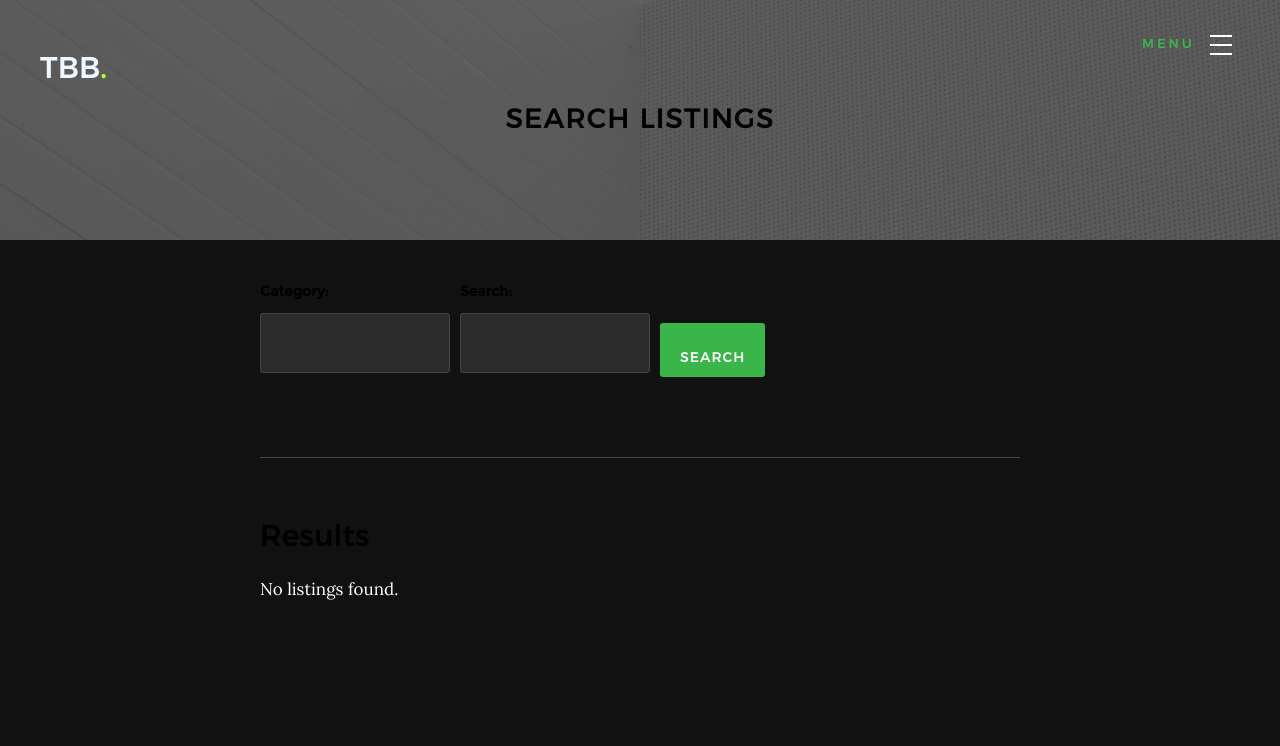
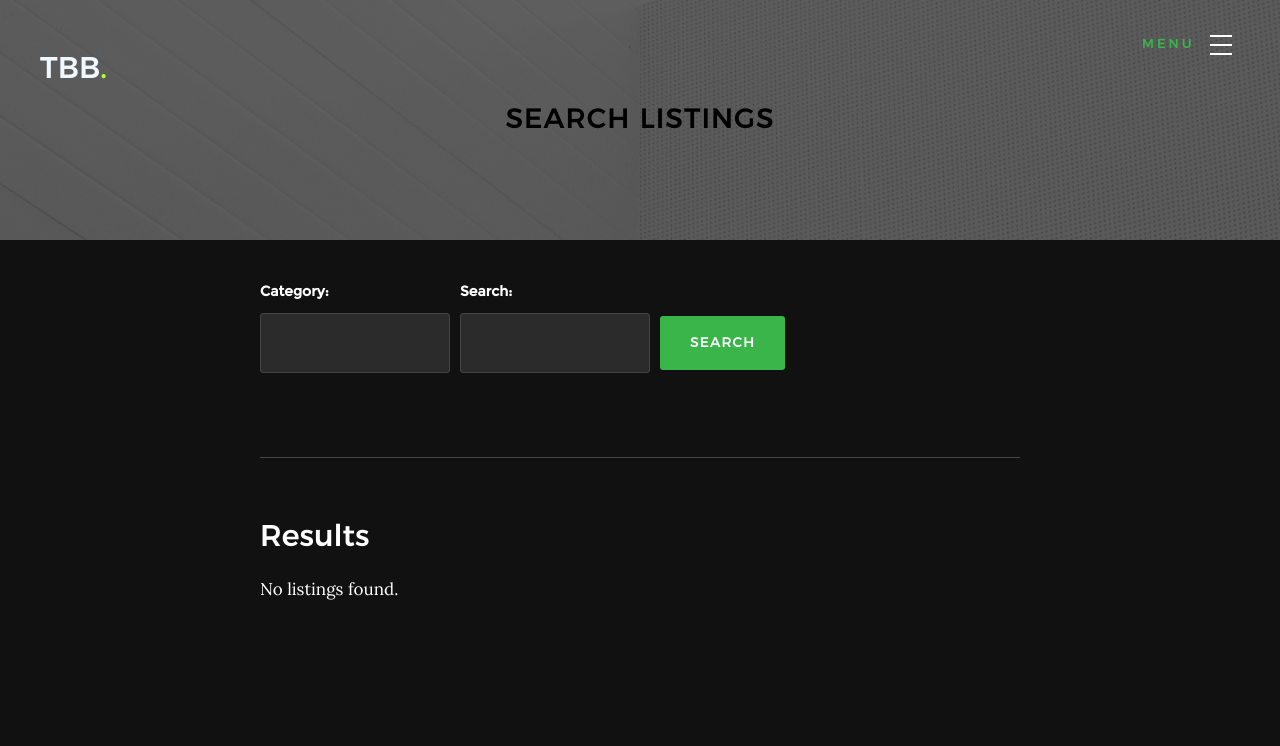
Before and after one commit to Okpara007/trade_by_barter_web_app, a Django app: page /marketplace/search/ in a window 1280 px wide. Shown: the top 746 px of the page. Run offline with Django 5.2, Linux system fonts and the light colour scheme; data that the repository does not hold is empty; some libraries are stand-ins or nearby versions.

Commit message:
cleaned code

```diff
--- a/templates/marketplace/listing_search.html
+++ b/templates/marketplace/listing_search.html
@@ -2,7 +2,6 @@
 {% load static %}
 {% block content %}
 <style>
-  /* Hero Section for Search */
   .search-hero {
     position: relative;
     min-height: 30vh;
@@ -34,7 +33,6 @@
     letter-spacing: 0.1rem;
   }
 
-  /* Container for the search form and results */
   .search-container {
     background: #111;
     padding: 2rem;
@@ -44,7 +42,6 @@
     color: #fff;
   }
 
-  /* Search Form Styling */
   .search-form {
     display: flex;
     align-items: center;
@@ -61,7 +58,6 @@
     color: #fff;
   }
   .search-form button {
-    padding: 1rem 2rem;
     font-size: 1.4rem;
     background: #39b54a;
     border: none;
@@ -71,12 +67,12 @@
     text-transform: uppercase;
     letter-spacing: 0.1rem;
     transition: background 0.3s ease;
+    margin-bottom: 2.6rem;
   }
   .search-form button:hover {
     background: #2e8f3d;
   }
 
-  /* Results Styling */
   .results-list {
     list-style: none;
     padding: 0;
@@ -103,7 +99,16 @@
     color: #ccc;
   }
 
-  /* Responsive adjustments */
+  label, legend {
+    font-family: "montserrat-regular", sans-serif;
+    font-size: 1.4rem;
+    font-weight: bold;
+    margin-bottom: .9rem;
+    line-height: 1.714;
+    color: #fff;
+    display: block;
+}
+
   @media only screen and (max-width: 600px) {
     .search-hero-content h1 {
       font-size: 2.2rem;
@@ -122,7 +127,6 @@
   }
 </style>
 
-<!-- Hero Section -->
 <section class="search-hero target-section">
   <div class="overlay"></div>
   <div class="search-hero-content">
@@ -130,14 +134,13 @@
   </div>
 </section>
 
-<!-- Search Container -->
 <div class="search-container">
   <form method="get" action="{% url 'listing_search' %}" class="search-form">
     {{ form.as_p }}
     <button type="submit">Search</button>
   </form>
   <hr style="border-color: #444;">
-  <h2>Results</h2>
+  <h2 style="color: #fff;">Results</h2>
   {% if listings %}
     <ul class="results-list">
       {% for listing in listings %}
```
